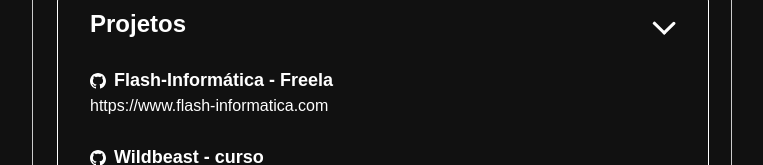
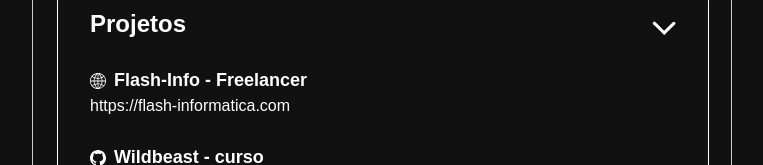
Before and after one commit to Jeanll7/portfolio-main, a plain HTML site: page index.html in a window 1280 px wide. Both pictures are taken after a click on the button "Projetos". Shown: the part 339-504 px from the top of the page, without its empty margins (258-1021 px from the left). Drawn offline with Linux system fonts and the light colour scheme.

Commit message:
icon svg

```diff
--- a/assets/css/style.css
+++ b/assets/css/style.css
@@ -154,6 +154,17 @@
     margin-bottom: .4rem;
 }
 
+.portfolio li .title.web::before {
+    content: '';
+    display: inline-block;
+    width: 1rem;
+    height: 1rem;
+    background-repeat: no-repeat;
+    background-size: contain;
+    margin-right: .5rem;
+    background-image: url('/assets/img/icons/web.svg');
+}
+
 .portfolio li .title.github::before {
     content: '';
     display: inline-block;
--- a/index.html
+++ b/index.html
@@ -77,8 +77,8 @@
             <div class="content">
                 <ul class="portfolio">
                     <li class="freela">
-                        <span class="title github">Flash-Informática - Freela</span>
-                        <a href="https://www.flash-informatica.com/" target="_blank">https://www.flash-informatica.com</a>
+                        <span class="title web">Flash-Info - Freelancer</span>
+                        <a href="https://www.flash-informatica.com/" target="_blank">https://flash-informatica.com</a>
                     </li>
                     <li>
                         <span class="title github">Wildbeast - curso</span>
```
Also changed, not shown: assets/img/icons/web.svg (added).
